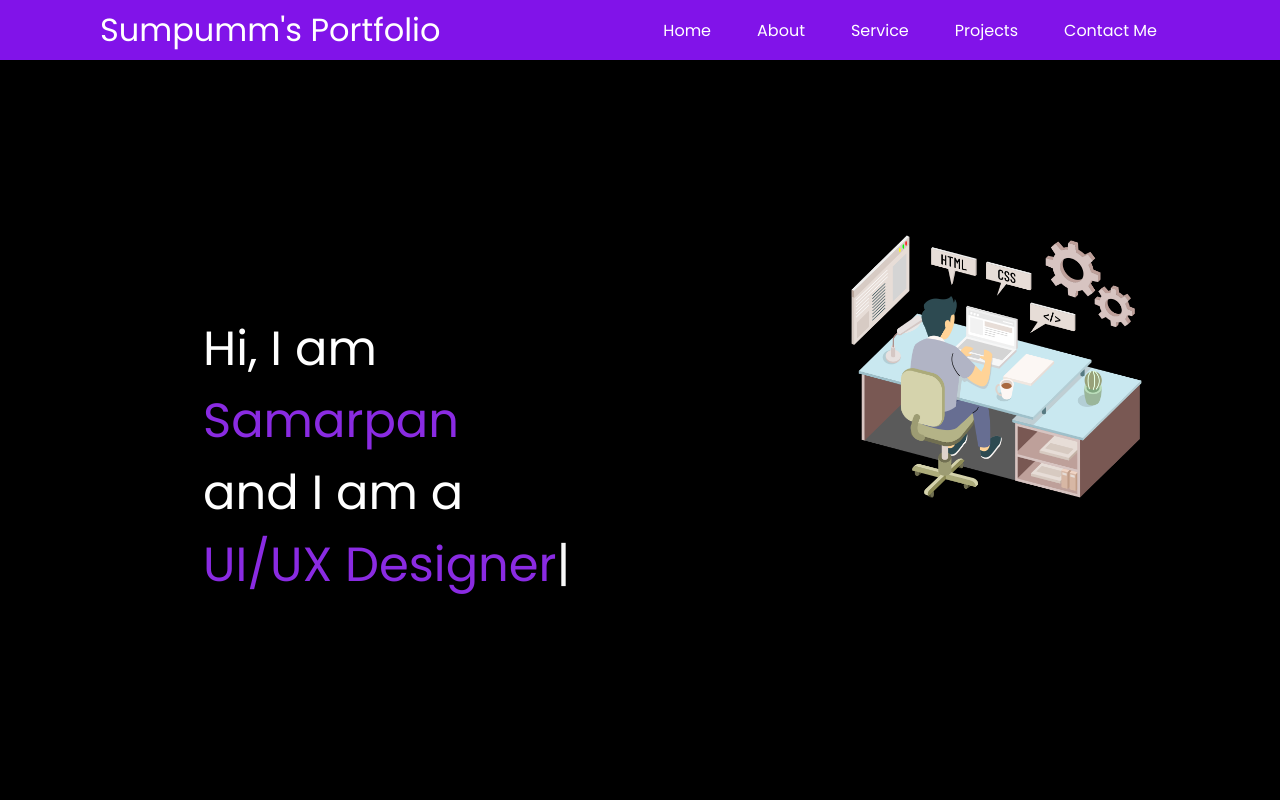
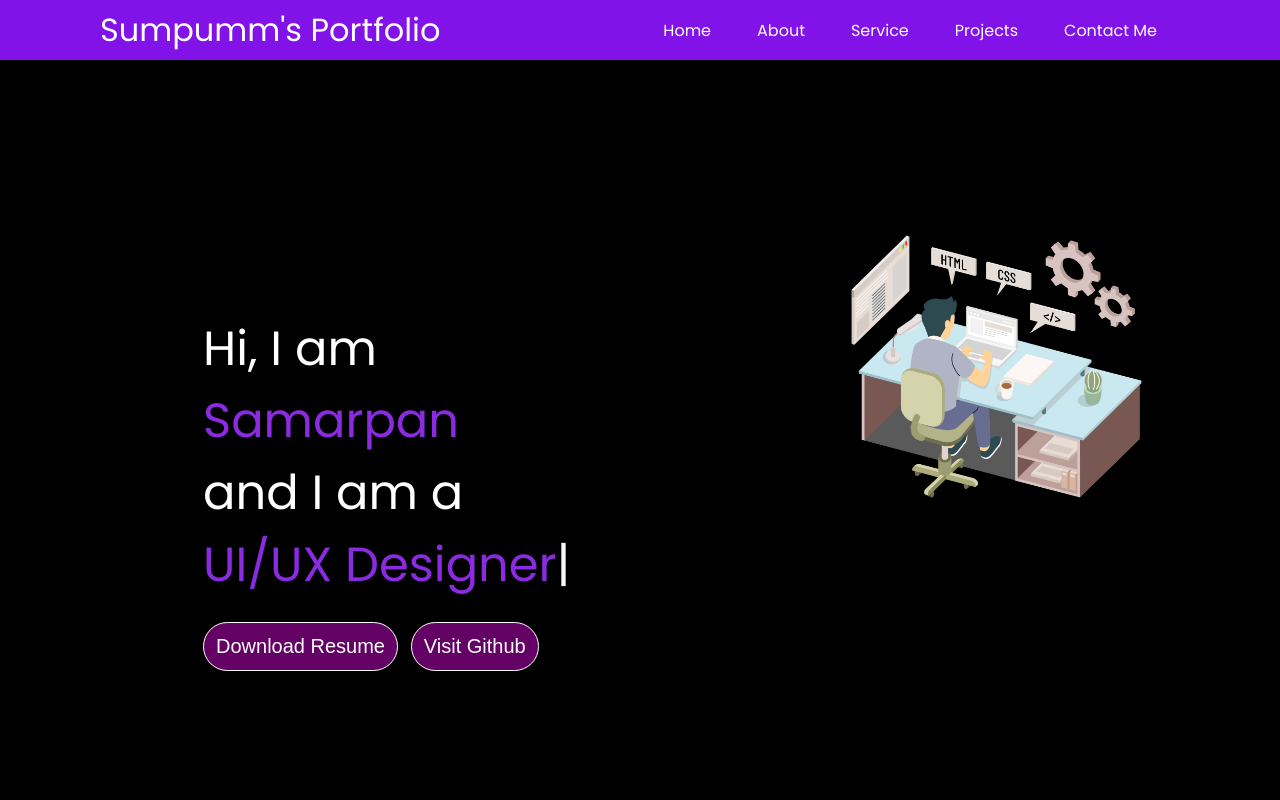
Before and after one commit to sumpumm/Portfolio-Website, a plain HTML site: page index.html in a window 1280 px wide. Shown: the top 800 px of the page. Drawn offline with nearby package versions, Linux system fonts and the light colour scheme.

Commit message:
buttons added

```diff
--- a/index.css
+++ b/index.css
@@ -55,6 +55,19 @@
     font-size: 3rem;
   }
 
+  .leftSection .btn{
+    padding: 12px;
+    background: rgb(100, 1, 100);
+    color: white;
+    border: 1px solid white;
+    border-radius: 30px;
+    font-size: 20px;
+    cursor: pointer;
+
+
+  }
+
+
   .rightSection img{
    width: 80%;
    margin: 50px;
--- a/index.html
+++ b/index.html
@@ -36,9 +36,18 @@
                     and I am a
                 </div>
                 <span class="purple" id="element"></span>
+                <div class="buttons">
+                  <a href="/Resume_Samarpan Piya.pdf" download="/Resume_Samarpan Piya.pdf"><button class="btn">Download Resume</button></a>
+                  <a href="https://github.com/sumpumm" target="_blank"><button class="btn">Visit Github</button></a>
+                </div>
+                </div>
             </div>
+
             <div class="rightSection">
-                <img src="/images/bg.png" alt="">
+                <img src="/images/bg.png" alt=""></div>
+
+
+
 
         </section>
         <hr>
```
Also changed, not shown: 1 other file.
